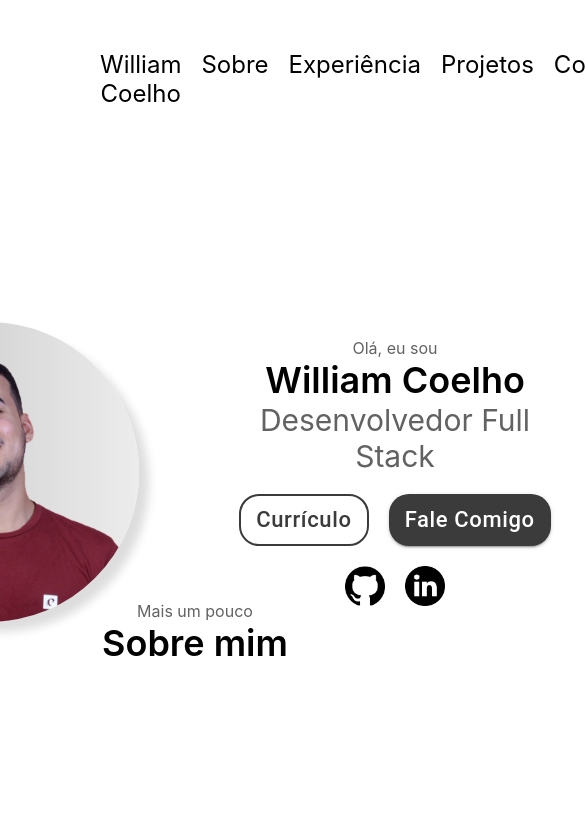
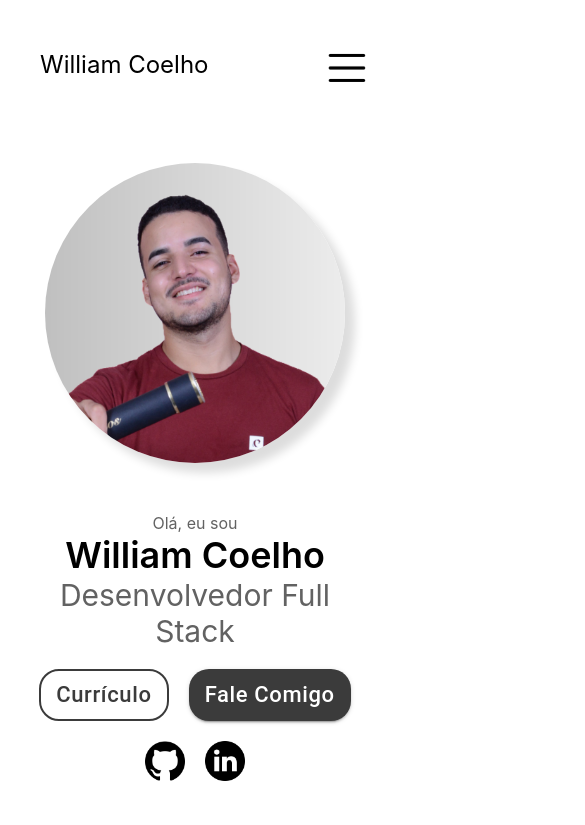
Before and after one commit to Williamcs1400/Portifolio2.0, a React (Create React App) app: page / in a window 390 px wide. Shown: the top 825 px of the page, 585 px wide, since content can reach past the window. Built offline with nearby package versions, Linux system fonts and the light colour scheme.

Commit message:
Atualizando para celular 2.0

```diff
--- a/src/App.js
+++ b/src/App.js
@@ -8,7 +8,7 @@ import Projects from "./sections/projects";
 import Contact from "./sections/contact";
 
 function App() {
-    const [isMobile, setIsMobile] = useState(false);
+    const [isMobile, setIsMobile] = useState(true);
     const [height, setHeight] = useState(window.innerHeight);
 
     const handleWindowSizeChange = () => {
@@ -17,13 +17,12 @@ function App() {
     }
 
     useEffect(() => {
+        handleWindowSizeChange();
         window.addEventListener('resize', handleWindowSizeChange);
         return () => {
             window.removeEventListener('resize', handleWindowSizeChange);
         }
     }, []);
-
-    console.log(height);
 
     function handleScroll(offset) {
         window.scrollTo({top: height * offset, behavior: 'smooth'});
```
